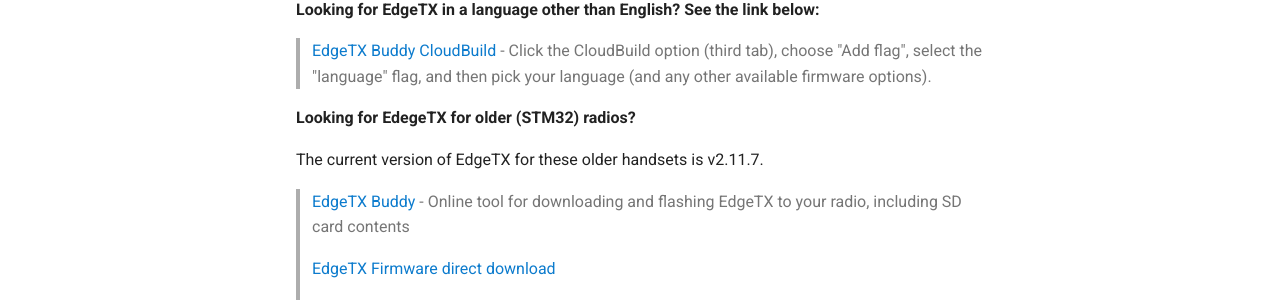
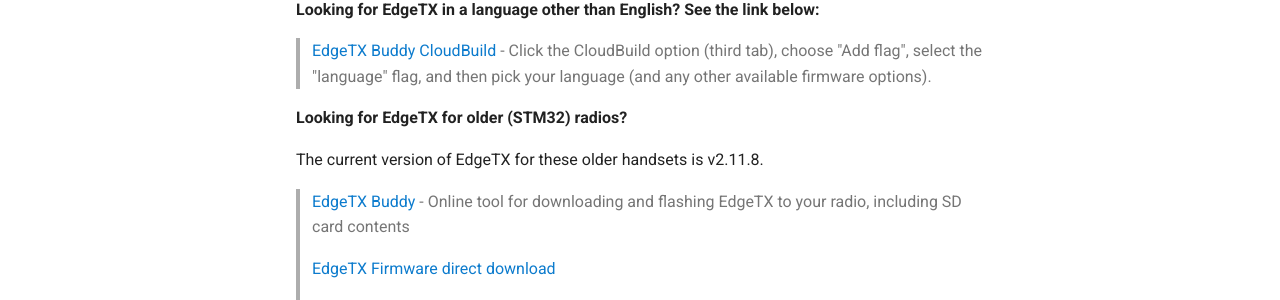
Before and after one commit to EdgeTX/edgetx.github.io, an MkDocs documentation site: the page built from docs/getedgetx.md, in a window 1280 px wide and 900 px high, scrolled down 609 px. Shown: the part 405-705 px from the top of the window. Built offline with MkDocs 1.6.1 and Material for MkDocs 9.7.7, drawn with Linux system fonts in a browser that asks for light colours; comment, search, counter and statistics services are not loaded; some of the changed text lies outside the part shown.

Commit message:
Update for v2.12.5 and v2.11.8 releases (#118)
* Update downloads to v2.12.5 and v2.11.8

Co-Authored-By: Claude Opus 5.5 <noreply@anthropic.com>

* Add radios supported from v2.12.5

Co-Authored-By: Claude Opus 5.5 <noreply@anthropic.com>

* Update MCU support status in hardware requirements

Co-Authored-By: Claude Opus 5.5 <noreply@anthropic.com>

* Update supported color screen resolutions

Co-Authored-By: Claude Opus 5.5 <noreply@anthropic.com>

* Rename Jumper T18 H7 entry for consistency

Co-Authored-By: Claude Opus 5.5 <noreply@anthropic.com>

---------

Co-authored-by: Claude Opus 5.5 <noreply@anthropic.com>

```diff
--- a/docs/getedgetx.md
+++ b/docs/getedgetx.md
@@ -16,7 +16,7 @@ please review the release notes for the* **[latest EdgeTX release](https://githu
 
 > [EdgeTX Buddy](https://buddy.edgetx.org/) - Online tool for downloading and flashing EdgeTX to your radio, including SD card contents
 
-> [EdgeTX Firmware direct download](https://github.com/EdgeTX/edgetx/releases/download/v2.12.4/edgetx-firmware-v2.12.4.zip)
+> [EdgeTX Firmware direct download](https://github.com/EdgeTX/edgetx/releases/download/v2.12.5/edgetx-firmware-v2.12.5.zip)
 
 > [SD Card Downloads](https://github.com/EdgeTX/edgetx-sdcard/releases)
 
@@ -24,26 +24,26 @@ please review the release notes for the* **[latest EdgeTX release](https://githu
 
 **Looking for EdgeTX Companion? See the links below:**
 
->[EdgeTX Companion - Windows 64bit](https://github.com/EdgeTX/edgetx/releases/download/v2.12.4/edgetx-cpn-win64-v2.12.4.zip)
+>[EdgeTX Companion - Windows 64bit](https://github.com/EdgeTX/edgetx/releases/download/v2.12.5/edgetx-cpn-win64-v2.12.5.zip)
 
->[EdgeTX Companion - MacOS](https://github.com/EdgeTX/edgetx/releases/download/v2.12.4/edgetx-cpn-macos-v2.12.4.zip)
+>[EdgeTX Companion - MacOS](https://github.com/EdgeTX/edgetx/releases/download/v2.12.5/edgetx-cpn-macos-v2.12.5.zip)
 
->[EdgeTX Companion - Linux](https://github.com/EdgeTX/edgetx/releases/download/v2.12.4/edgetx-cpn-linux-v2.12.4.zip)
+>[EdgeTX Companion - Linux](https://github.com/EdgeTX/edgetx/releases/download/v2.12.5/edgetx-cpn-linux-v2.12.5.zip)
 
 **Looking for EdgeTX in a language other than English? See the link below:**
 
 > [EdgeTX Buddy CloudBuild](https://buddy.edgetx.org/) - Click the CloudBuild option (third tab), choose "Add flag", select the "language" flag, and then pick your language (and any other available firmware options).
 
-**Looking for EdegeTX for older (STM32) radios?**
+**Looking for EdgeTX for older (STM32) radios?**
 
-The current version of EdgeTX for these older handsets is v2.11.7.
+The current version of EdgeTX for these older handsets is v2.11.8.
 
-> [EdgeTX Buddy](https://buddy.edgetx.org/#/flash?source=cloudbuild&version=v2.11.7) - Online tool for downloading and flashing EdgeTX to your radio, including SD card contents
+> [EdgeTX Buddy](https://buddy.edgetx.org/#/flash?source=cloudbuild&version=v2.11.8) - Online tool for downloading and flashing EdgeTX to your radio, including SD card contents
 
-> [EdgeTX Firmware direct download](https://github.com/EdgeTX/edgetx/releases/download/v2.11.7/edgetx-firmware-v2.11.7.zip)
+> [EdgeTX Firmware direct download](https://github.com/EdgeTX/edgetx/releases/download/v2.11.8/edgetx-firmware-v2.11.8.zip)
 
-> [EdgeTX Companion - Windows 64bit](https://github.com/EdgeTX/edgetx/releases/download/v2.11.7/edgetx-cpn-win64-v2.11.7.zip)
+> [EdgeTX Companion - Windows 64bit](https://github.com/EdgeTX/edgetx/releases/download/v2.11.8/edgetx-cpn-win64-v2.11.8.zip)
 
-> [EdgeTX Companion - MacOS](https://github.com/EdgeTX/edgetx/releases/download/v2.11.7/edgetx-cpn-osx-v2.11.7.zip)
+> [EdgeTX Companion - MacOS](https://github.com/EdgeTX/edgetx/releases/download/v2.11.8/edgetx-cpn-osx-v2.11.8.zip)
 
-> [EdgeTX Companion - Linux](https://github.com/EdgeTX/edgetx/releases/download/v2.11.7/edgetx-cpn-linux-v2.11.7.zip)
+> [EdgeTX Companion - Linux](https://github.com/EdgeTX/edgetx/releases/download/v2.11.8/edgetx-cpn-linux-v2.11.8.zip)
--- a/overrides/main.html
+++ b/overrides/main.html
@@ -4,6 +4,6 @@
 
 
 {% block announce %}
-  EdgeTX v2.12.4 has been released! Check out the release notes on Github -
-  <a href="https://github.com/EdgeTX/edgetx/releases/tag/v2.12.4">  v2.12.4   </a>
+  EdgeTX v2.12.5 has been released! Check out the release notes on Github -
+  <a href="https://github.com/EdgeTX/edgetx/releases/tag/v2.12.5">  v2.12.5   </a>
 {% endblock %}
```
Also changed, not shown: docs/Radio-hardware-specifications-for-EdgeTX.md (+6 -6 lines), docs/supportedradios.md (+4 -2 lines).
